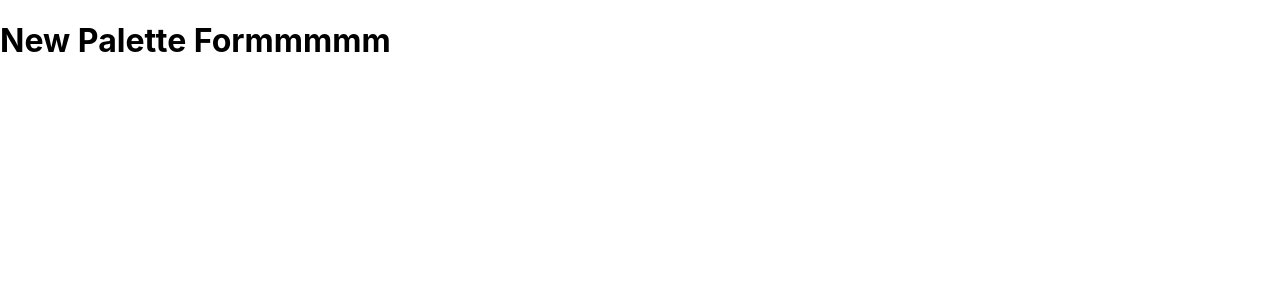
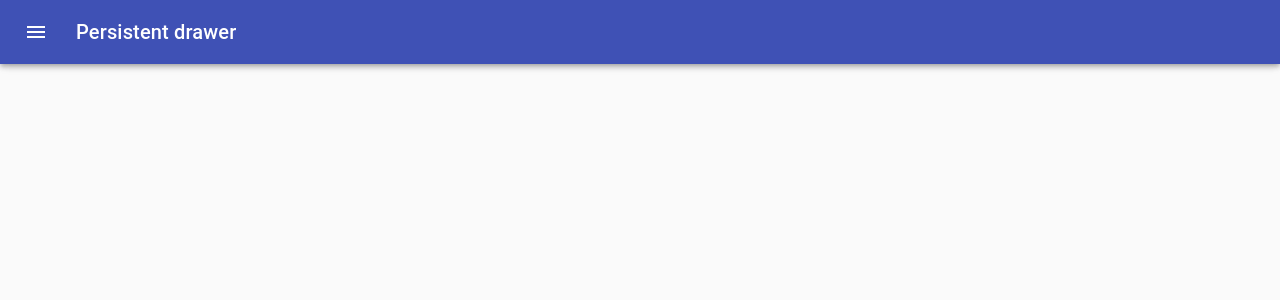
Before and after one commit to fabcodingzest/colors-app, a React (Create React App) app: page /palette/new in a window 1280 px wide. Shown: the top 300 px of the page. Built offline with nearby package versions, Linux system fonts and the light colour scheme.

Commit message:
Add Drawer to NewPaletteForm

```diff
--- a/src/NewPaletteForm.js
+++ b/src/NewPaletteForm.js
@@ -1,12 +1,135 @@
-import React, { Component } from "react";
+import React from "react";
 
-class NewPaletteForm extends Component {
-  render() {
-    return (
-      <div>
-        <h1>New Palette Formmmmm</h1>
-      </div>
-    );
+import clsx from "clsx";
+import { makeStyles } from "@material-ui/core/styles";
+import Drawer from "@material-ui/core/Drawer";
+import CssBaseline from "@material-ui/core/CssBaseline";
+import AppBar from "@material-ui/core/AppBar";
+import Toolbar from "@material-ui/core/Toolbar";
+import Typography from "@material-ui/core/Typography";
+import Divider from "@material-ui/core/Divider";
+import IconButton from "@material-ui/core/IconButton";
+import MenuIcon from "@material-ui/icons/Menu";
+import ChevronLeftIcon from "@material-ui/icons/ChevronLeft";
+
+const drawerWidth = 240;
+
+const useStyles = makeStyles(theme => ({
+  root: {
+    display: "flex"
+  },
+  appBar: {
+    transition: theme.transitions.create(["margin", "width"], {
+      easing: theme.transitions.easing.sharp,
+      duration: theme.transitions.duration.leavingScreen
+    })
+  },
+  appBarShift: {
+    width: `calc(100% - ${drawerWidth}px)`,
+    marginLeft: drawerWidth,
+    transition: theme.transitions.create(["margin", "width"], {
+      easing: theme.transitions.easing.easeOut,
+      duration: theme.transitions.duration.enteringScreen
+    })
+  },
+  menuButton: {
+    marginRight: theme.spacing(2)
+  },
+  hide: {
+    display: "none"
+  },
+  drawer: {
+    width: drawerWidth,
+    flexShrink: 0
+  },
+  drawerPaper: {
+    width: drawerWidth
+  },
+  drawerHeader: {
+    display: "flex",
+    alignItems: "center",
+    padding: theme.spacing(0, 1),
+    ...theme.mixins.toolbar,
+    justifyContent: "flex-end"
+  },
+  content: {
+    flexGrow: 1,
+    padding: theme.spacing(3),
+    transition: theme.transitions.create("margin", {
+      easing: theme.transitions.easing.sharp,
+      duration: theme.transitions.duration.leavingScreen
+    }),
+    marginLeft: -drawerWidth
+  },
+  contentShift: {
+    transition: theme.transitions.create("margin", {
+      easing: theme.transitions.easing.easeOut,
+      duration: theme.transitions.duration.enteringScreen
+    }),
+    marginLeft: 0
   }
+}));
+
+function NewPaletteForm() {
+  const classes = useStyles();
+  const [open, setOpen] = React.useState(false);
+
+  const handleDrawerOpen = () => {
+    setOpen(true);
+  };
+
+  const handleDrawerClose = () => {
+    setOpen(false);
+  };
+
+  return (
+    <div className={classes.root}>
+      <CssBaseline />
+      <AppBar
+        position="fixed"
+        className={clsx(classes.appBar, {
+          [classes.appBarShift]: open
+        })}
+      >
+        <Toolbar>
+          <IconButton
+            color="inherit"
+            aria-label="open drawer"
+            onClick={handleDrawerOpen}
+            edge="start"
+            className={clsx(classes.menuButton, open && classes.hide)}
+          >
+            <MenuIcon />
+          </IconButton>
+          <Typography variant="h6" noWrap>
+            Persistent drawer
+          </Typography>
+        </Toolbar>
+      </AppBar>
+      <Drawer
+        className={classes.drawer}
+        variant="persistent"
+        anchor="left"
+        open={open}
+        classes={{
+          paper: classes.drawerPaper
+        }}
+      >
+        <div className={classes.drawerHeader}>
+          <IconButton onClick={handleDrawerClose}>
+            <ChevronLeftIcon />
+          </IconButton>
+        </div>
+        <Divider />
+      </Drawer>
+      <main
+        className={clsx(classes.content, {
+          [classes.contentShift]: open
+        })}
+      >
+        <div className={classes.drawerHeader} />
+      </main>
+    </div>
+  );
 }
 export default NewPaletteForm;
--- a/src/styles/PaletteListStyles.js
+++ b/src/styles/PaletteListStyles.js
@@ -18,7 +18,6 @@ export default {
     justifyContent: "space-between",
     color: "white",
     alignItems: "center",
-    color: "white",
     "& a": {
       color: "white"
     }
--- a/src/styles/PaletteStyles.js
+++ b/src/styles/PaletteStyles.js
@@ -17,7 +17,7 @@ export default {
     marginBottom: "-4px",
     opacity: 1,
     background: "#000",
-    position: "relative",
+
     "& a": {
       width: "100px",
       height: "30px",
```
